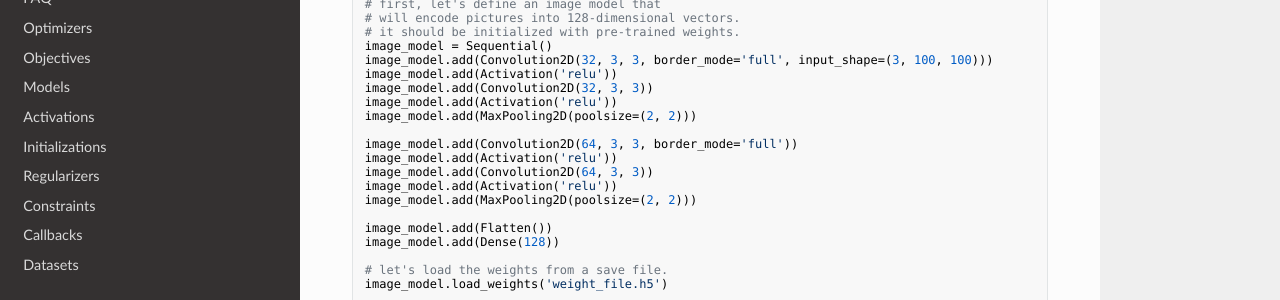
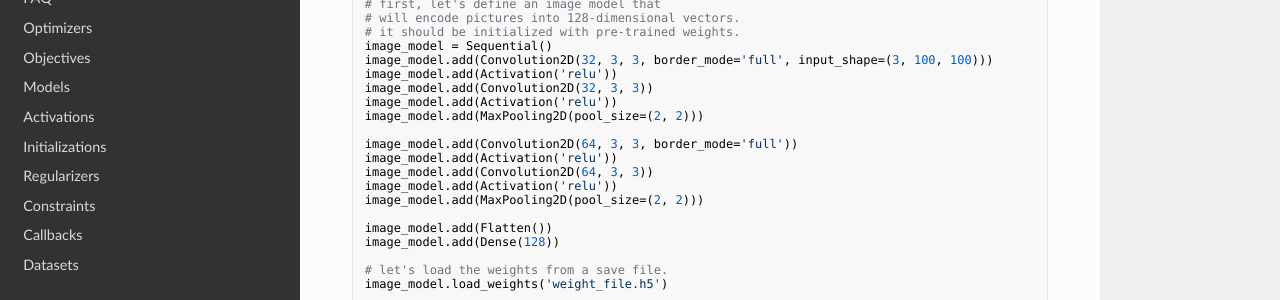
Before and after one commit to Tusespifump1o/keras, an MkDocs documentation site: the page built from docs/sources/examples.md, in a window 1280 px wide and 900 px high, scrolled down 1766 px. Shown: the part 165-465 px from the top of the window. Built offline with MkDocs 1.6.1, drawn with Linux system fonts in a browser that asks for light colours; nearby versions of some CDN libraries; old or Windows-style settings are respelled for this version of MkDocs; some of the changed text lies outside the part shown.

Commit message:
poolsize -> pool_size

```diff
--- a/docs/sources/examples.md
+++ b/docs/sources/examples.md
@@ -57,14 +57,14 @@ model.add(Convolution2D(32, 3, 3, border_mode='full', input_shape=(3, 100, 100))
 model.add(Activation('relu'))
 model.add(Convolution2D(32, 3, 3))
 model.add(Activation('relu'))
-model.add(MaxPooling2D(poolsize=(2, 2)))
+model.add(MaxPooling2D(pool_size=(2, 2)))
 model.add(Dropout(0.25))
 
 model.add(Convolution2D(64, 3, 3, border_mode='valid'))
 model.add(Activation('relu'))
 model.add(Convolution2D(64, 3, 3))
 model.add(Activation('relu'))
-model.add(MaxPooling2D(poolsize=(2, 2)))
+model.add(MaxPooling2D(pool_size=(2, 2)))
 model.add(Dropout(0.25))
 
 model.add(Flatten())
@@ -121,13 +121,13 @@ image_model.add(Convolution2D(32, 3, 3, border_mode='full', input_shape=(3, 100,
 image_model.add(Activation('relu'))
 image_model.add(Convolution2D(32, 3, 3))
 image_model.add(Activation('relu'))
-image_model.add(MaxPooling2D(poolsize=(2, 2)))
+image_model.add(MaxPooling2D(pool_size=(2, 2)))
 
 image_model.add(Convolution2D(64, 3, 3, border_mode='full'))
 image_model.add(Activation('relu'))
 image_model.add(Convolution2D(64, 3, 3))
 image_model.add(Activation('relu'))
-image_model.add(MaxPooling2D(poolsize=(2, 2)))
+image_model.add(MaxPooling2D(pool_size=(2, 2)))
 
 image_model.add(Flatten())
 image_model.add(Dense(128))
```
Also changed, not shown: README.md, 2 other files.
